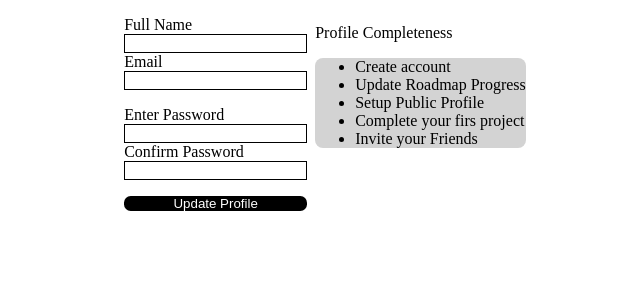
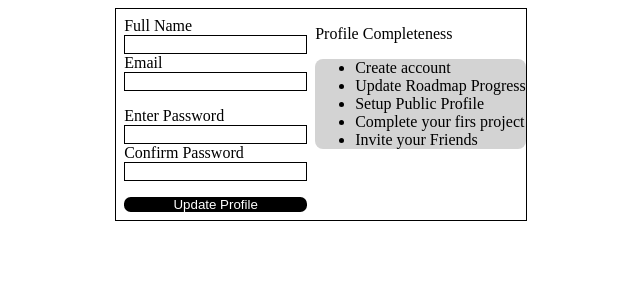
Before and after one commit to andiorapid/recall, a PHP site: page / in a window 1280 px wide. Shown: the top 300 px of the page, without its empty margins (319-959 px from the left). Run offline with PHP 8.4, Linux system fonts and the light colour scheme.

Commit message:
Feat: Apply styles to .main__section to display border

```diff
--- a/Frontend/7_Accessible_Form_UI/style.css
+++ b/Frontend/7_Accessible_Form_UI/style.css
@@ -5,6 +5,7 @@
 
 .main__sections {
     display:flex;
+    border: 0.1em solid black;
 }
 
 .main__form-section {
```
